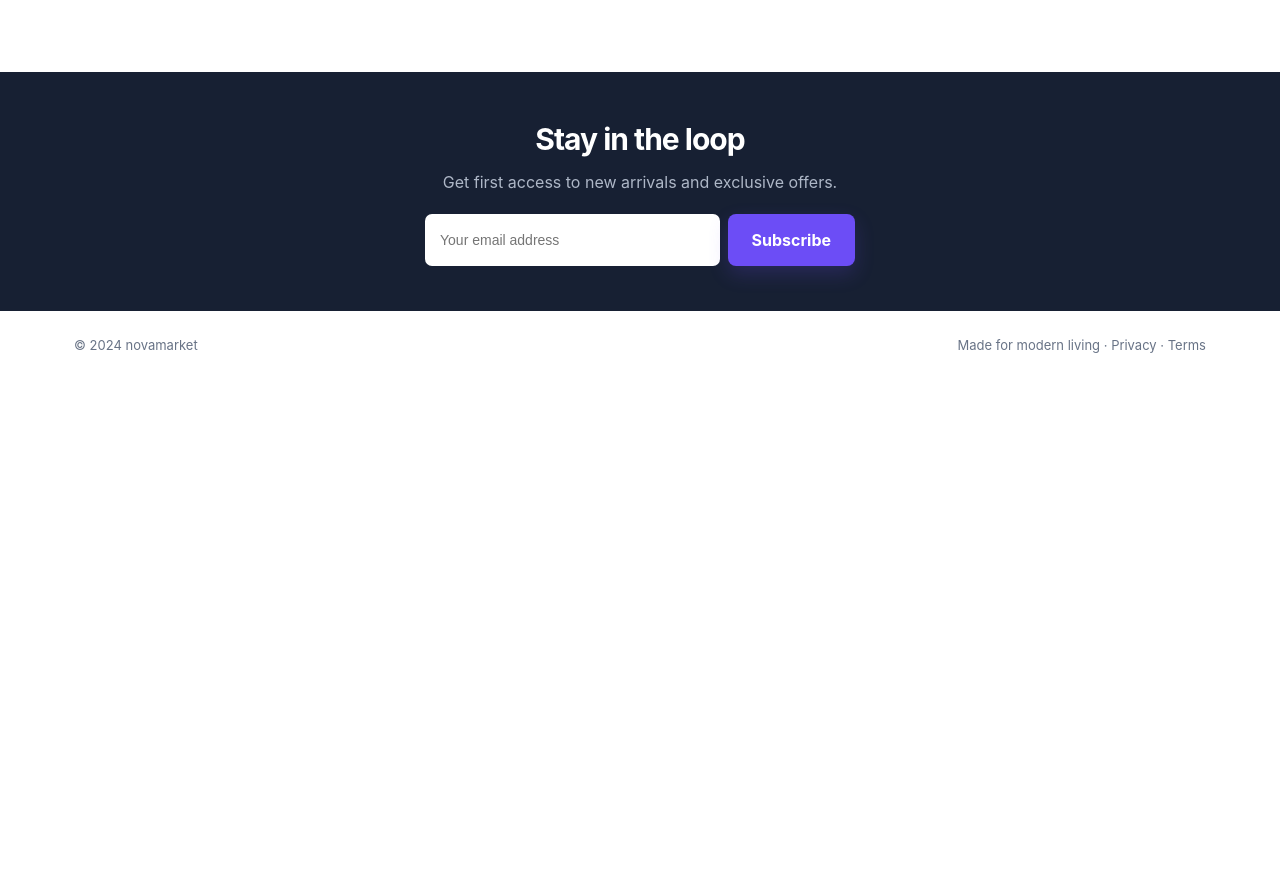
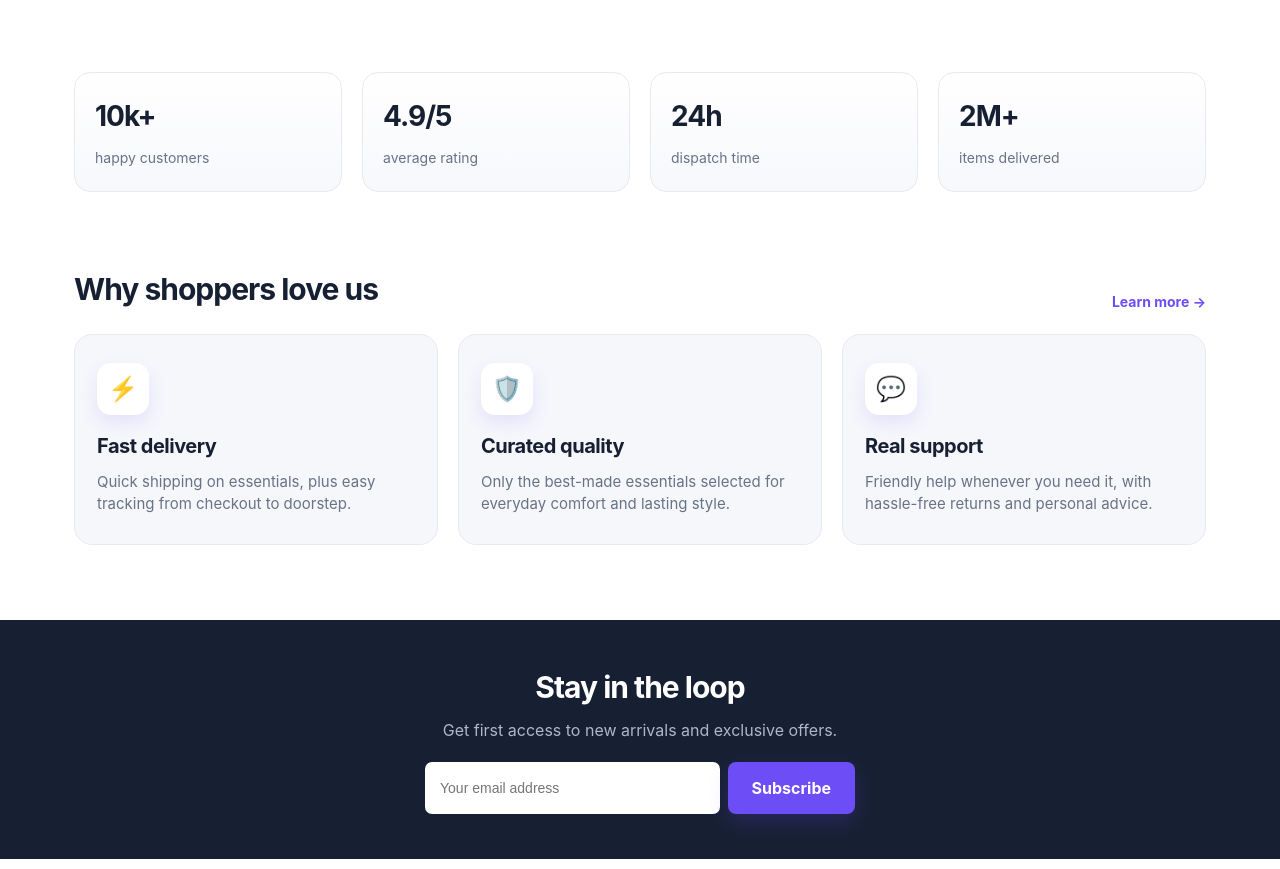
Before and after one commit to nayekdebasis/localrepo, a plain HTML site: page index.html in a window 1280 px wide. Shown: the part 1340-2209 px from the top of the page. Before the commit the page ends 1720 px from the top, so only its background shows below. Drawn offline with Linux system fonts and the light colour scheme.

Commit message:
newfeatures

```diff
--- a/index.html
+++ b/index.html
@@ -26,9 +26,15 @@
 		.button { display:inline-block; background:var(--brand); color:#fff; padding:14px 24px; border-radius:8px; font-weight:700; box-shadow:0 8px 20px #6c4df633; }
 		.button.alt { background:#fff; color:var(--ink); border:1px solid var(--line); box-shadow:none; margin-left:10px; }
 		.hero-image { min-height:410px; border-radius:24px; background:linear-gradient(140deg,#dcd5ff,#8f7bfa); display:flex; align-items:center; justify-content:center; font-size:150px; box-shadow:inset 0 -40px 80px #5b43c955; }
+		.hero-badges { margin-top:24px; display:flex; flex-wrap:wrap; gap:12px; }
+		.hero-badges span { background:var(--soft); color:var(--ink); border:1px solid var(--line); border-radius:999px; padding:7px 12px; font-size:12px; font-weight:700; }
 		.section { max-width:1180px; margin:0 auto 75px; padding:0 24px; }
 		.section-head { display:flex; align-items:end; justify-content:space-between; margin-bottom:22px; }
 		h2 { font-size:30px; letter-spacing:-1px; }
+		.feature-strip { display:grid; grid-template-columns:repeat(4,1fr); gap:20px; margin:0 auto 75px; max-width:1180px; padding:0 24px; }
+		.feature-stat { background:linear-gradient(180deg,#fff,#f7f8fc); border:1px solid var(--line); border-radius:16px; padding:22px 20px; }
+		.feature-stat strong { display:block; font-size:28px; letter-spacing:-1px; margin-bottom:8px; }
+		.feature-stat span { color:var(--muted); font-size:14px; }
 		.section-head a { color:var(--brand); font-weight:700; font-size:14px; }
 		.categories { display:grid; grid-template-columns:repeat(4,1fr); gap:16px; }
 		.category { background:var(--soft); border-radius:14px; padding:25px; font-weight:700; transition:.2s; }
@@ -37,6 +43,7 @@
 		.category small { display:block; color:var(--muted); font-weight:400; margin-top:4px; }
 		.products { display:grid; grid-template-columns:repeat(4,1fr); gap:20px; }
 		.product { border:1px solid var(--line); border-radius:14px; overflow:hidden; position:relative; background:#fff; }
+		.product:hover { transform:translateY(-4px); box-shadow:0 16px 35px rgba(23,32,51,.08); transition:.2s ease; }
 		.product-image { height:220px; background:var(--soft); display:flex; align-items:center; justify-content:center; font-size:88px; }
 		.product-info { padding:16px; }
 		.product h3 { font-size:16px; margin-bottom:6px; }
@@ -44,13 +51,19 @@
 		.price { font-weight:800; margin-top:8px; }
 		.old { color:#9ba2af; text-decoration:line-through; font-weight:400; margin-left:6px; font-size:13px; }
 		.badge { position:absolute; top:12px; left:12px; background:#fff; border-radius:20px; padding:5px 9px; font-size:11px; font-weight:700; color:var(--brand); }
+		.features { display:grid; grid-template-columns:repeat(3,1fr); gap:20px; margin-top:10px; }
+		.feature-card { background:var(--soft); border:1px solid var(--line); border-radius:18px; padding:28px 22px; }
+		.feature-icon { width:52px; height:52px; display:grid; place-items:center; border-radius:14px; background:#fff; font-size:24px; margin-bottom:16px; box-shadow:0 8px 18px rgba(108,77,246,.12); }
+		.feature-card h3 { font-size:20px; letter-spacing:-.5px; margin-bottom:10px; }
+		.feature-card p { color:var(--muted); font-size:15px; }
 		.newsletter { background:var(--ink); color:white; padding:45px 24px; text-align:center; }
 		.newsletter p { color:#aeb7c7; margin:8px 0 20px; }
 		.newsletter form { max-width:430px; margin:auto; display:flex; gap:8px; }
 		input { flex:1; border:0; border-radius:7px; padding:13px 15px; font-size:14px; }
 		button { border:0; cursor:pointer; font:inherit; }
 		footer { max-width:1180px; margin:auto; padding:25px 24px; color:var(--muted); font-size:13px; display:flex; justify-content:space-between; }
-		@media (max-width:700px) { nav { gap:15px; } nav > a { display:none; } .hero { grid-template-columns:1fr; margin-bottom:50px; } .hero-image { min-height:280px; } .categories,.products { grid-template-columns:repeat(2,1fr); } .product-image { height:160px; font-size:60px; } footer { display:block; text-align:center; } }
+		@media (max-width:700px) { nav { gap:15px; } nav > a { display:none; } .hero { grid-template-columns:1fr; margin-bottom:50px; } .hero-image { min-height:280px; } .categories,.products,.features,.feature-strip { grid-template-columns:repeat(2,1fr); } .feature-strip { grid-template-columns:repeat(2,1fr); } .product-image { height:160px; font-size:60px; } footer { display:block; text-align:center; } }
+		@media (max-width:520px) { .categories,.products,.features,.feature-strip { grid-template-columns:1fr; } }
 	</style>
 </head>
 <body>
@@ -77,6 +90,34 @@
 			<article class="product"><div class="product-image">🎒</div><div class="product-info"><h3>Daily canvas backpack</h3><div class="rating">★★★★☆ <span style="color:#87909f">(54)</span></div><div class="price">$64.00 <span class="old">$80.00</span></div></div></article>
 			<article class="product"><span class="badge">-20%</span><div class="product-image">🪴</div><div class="product-info"><h3>Stoneware plant pot</h3><div class="rating">★★★★★ <span style="color:#87909f">(41)</span></div><div class="price">$24.00</div></div></article>
 		</div></section>
+
+		<div class="feature-strip">
+			<div class="feature-stat"><strong>10k+</strong><span>happy customers</span></div>
+			<div class="feature-stat"><strong>4.9/5</strong><span>average rating</span></div>
+			<div class="feature-stat"><strong>24h</strong><span>dispatch time</span></div>
+			<div class="feature-stat"><strong>2M+</strong><span>items delivered</span></div>
+		</div>
+
+		<section class="section" id="about">
+			<div class="section-head"><h2>Why shoppers love us</h2><a href="#">Learn more →</a></div>
+			<div class="features">
+				<div class="feature-card">
+					<div class="feature-icon">⚡</div>
+					<h3>Fast delivery</h3>
+					<p>Quick shipping on essentials, plus easy tracking from checkout to doorstep.</p>
+				</div>
+				<div class="feature-card">
+					<div class="feature-icon">🛡️</div>
+					<h3>Curated quality</h3>
+					<p>Only the best-made essentials selected for everyday comfort and lasting style.</p>
+				</div>
+				<div class="feature-card">
+					<div class="feature-icon">💬</div>
+					<h3>Real support</h3>
+					<p>Friendly help whenever you need it, with hassle-free returns and personal advice.</p>
+				</div>
+			</div>
+		</section>
 	</main>
 	<section class="newsletter"><h2>Stay in the loop</h2><p>Get first access to new arrivals and exclusive offers.</p><form><input type="email" placeholder="Your email address" aria-label="Email address"><button class="button" type="submit">Subscribe</button></form></section>
 	<footer><span>© 2024 novamarket</span><span>Made for modern living · Privacy · Terms</span></footer>
```
